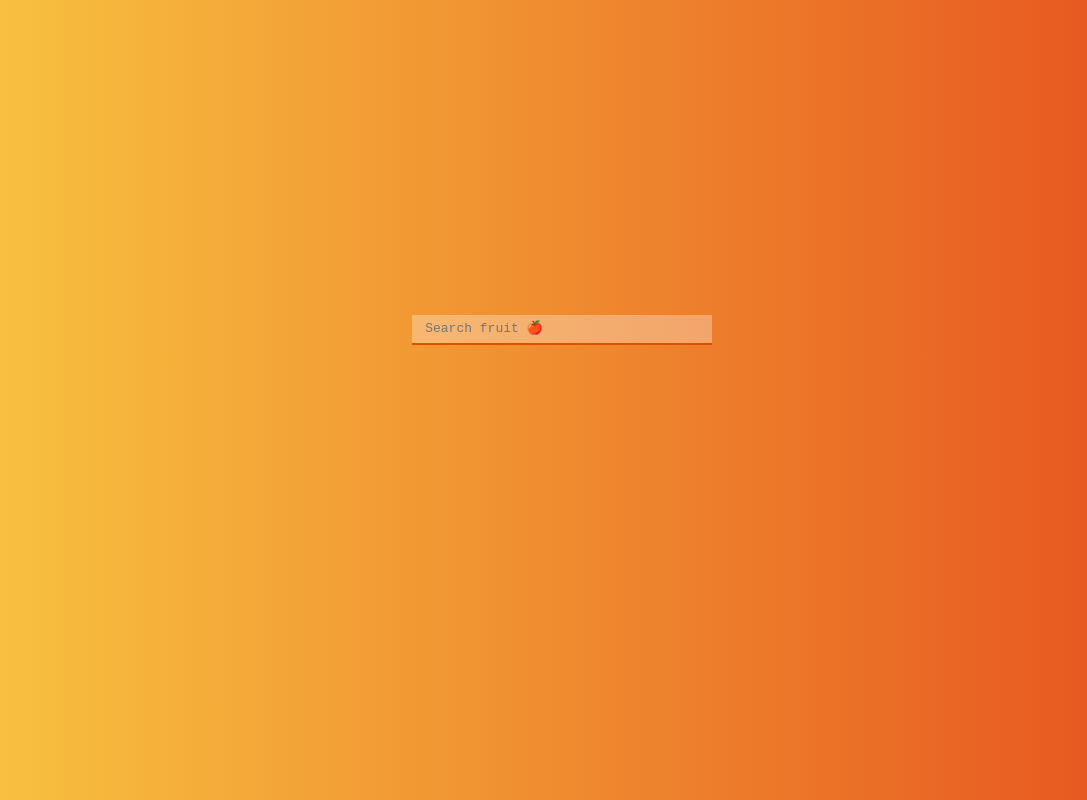
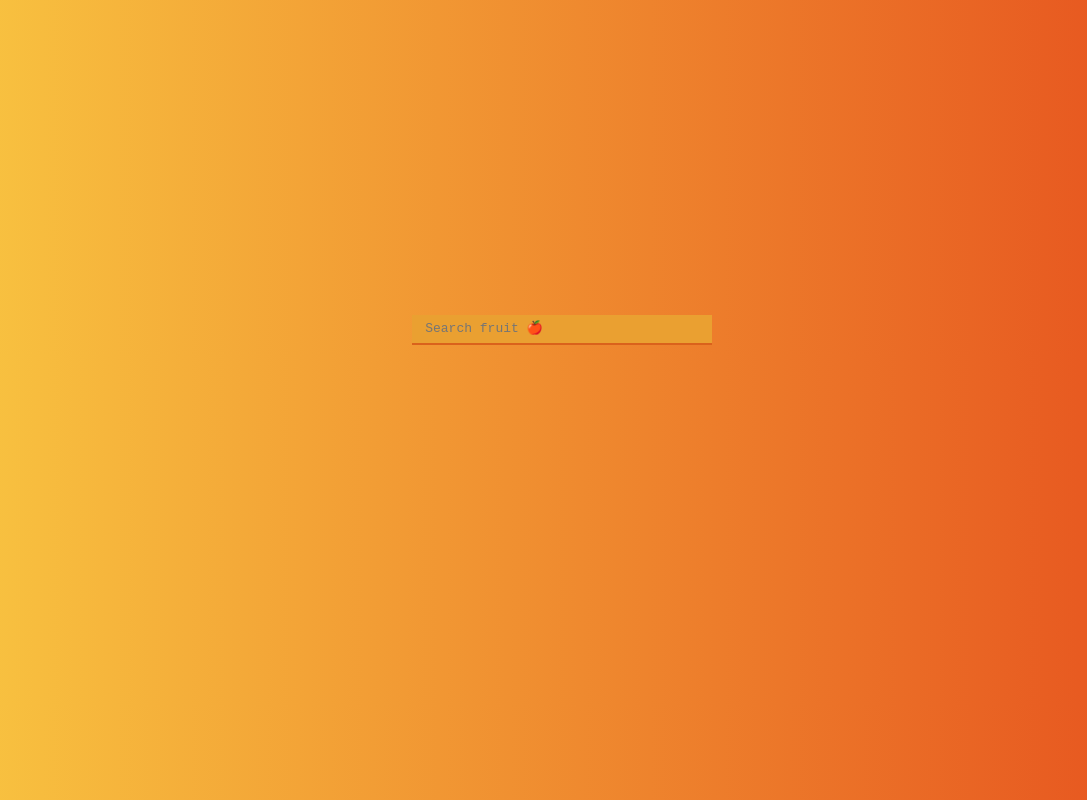
Before and after one commit to ksingletary/Fruit_Search, a plain HTML site: page index.html in a window 1280 px wide. Shown: the top 800 px of the page, without its empty margins (96-1183 px from the left). Drawn offline with nearby package versions, Linux system fonts and the light colour scheme.

Commit message:
bit more styling

```diff
--- a/style.css
+++ b/style.css
@@ -10,7 +10,7 @@ input {
   background-color: rgba(255, 255, 255, .3);
   padding: 0.5em 1em;
   border: none;
-  border-bottom: 2px solid #DF5000;
+  border-bottom: 2px solid #da621c;
 }
 
 .search-container {
@@ -33,11 +33,11 @@ input {
 
 .search-container input {
   width: 300px;
-  background-color: rgba(255, 255, 255, .3);
+  background: #eaa031;
 }
 
 ul {
-  background-color: rgba(255, 255, 255, .3);
+  background: #eaa031;
   max-width: 20%;
 }
 
```
